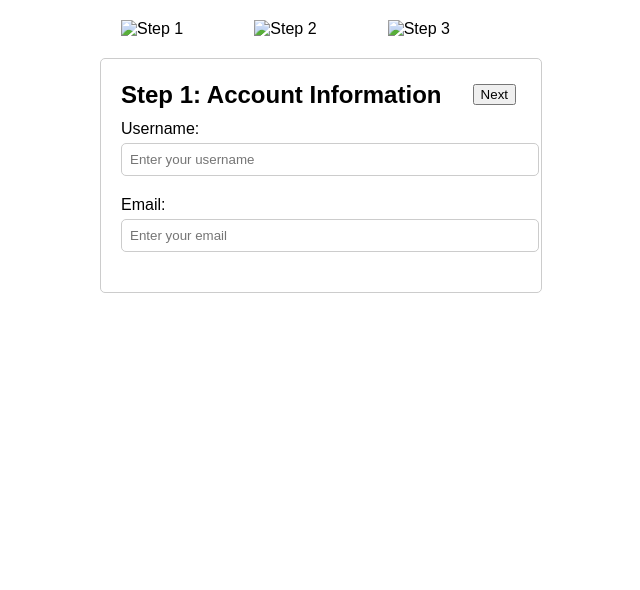
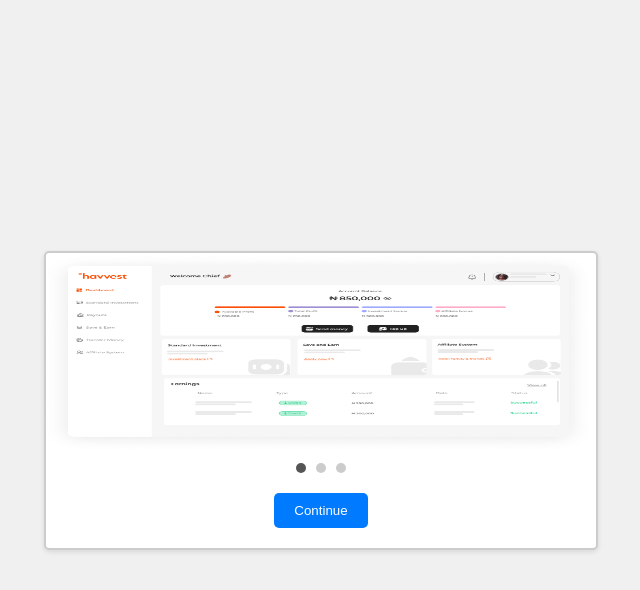
Before and after one commit to FlamesInTech/Havvest, a plain HTML site: page test.html in a window 1280 px wide. Shown: the whole page, without its empty margins (319-959 px from the left). Drawn offline with Linux system fonts and the light colour scheme.

Commit message:
updated the slider

```diff
--- a/style.css
+++ b/style.css
@@ -1,6 +1,7 @@
 *{
     margin: 0;
     font-family: "Montserrat";
+    /* outline: 2px solid red;  */
 }
 .main{
     display: flex;
@@ -69,36 +70,68 @@ span{
     flex-direction: column;
     gap: 2px;
 }
-.slider{
+.guide-slide{
+    font-weight: 600;
+    height: auto;
     width: 55%;
-    background-color: #fdf4f1;
+    /* outline: 1px solid blue; */
+    background:#fdf4f1;
+    display: flex;
+    flex-direction: column;
+    gap: 30px;
     padding: 40px;
 }
-.wrapper{
+.carousel{
+    padding: 20px;
+}
+.slider-container {
+    background-color: #fff;
+    border: 2px solid #ccc;
+    box-shadow: 0px 2px 5px rgba(0, 0, 0, 0.1);
+    border-radius: 5px;
+    overflow: hidden;
+     height: 400px;
+
+  }
+
+  .slider {
+    position: relative;
+    width: 100%;
+    height: 200px;
+    overflow: hidden;
+  }
+
+  .slides {
     display: flex;
-    max-width: 650px;
-    width: 100%;
-    /* height: 400px; */
-    outline: 1px solid red;
-    align-items: center;
-    justify-content: center;
-    /* position: relative; */
-    box-shadow: 0 5px 10px rgba(0, 0, 0.1);
-}
+    transition: transform 0.3s ease-in-out;
+  }
 
-.image-container{
-    height: 320px;
-    max-width: 500px;
-    width: 100%;
-    overflow: hidden;
-}
-.image-container .carousel{
+  .slide {
+    flex: 0 0 100%;
+    outline: 1px solid blue;
+  }
+
+  .slide img {
     height: 100%;
     width: 100%;
-    transition: all 0.4s ease;
-}
-.carousel img{
-    width: 100%;
-    height: 100%;
-    object-fit: cover;
-}
+    flex-shrink: 0;
+  }
+
+  .dots {
+    display: flex;
+    justify-content: center;
+    margin-top: 10px;
+  }
+
+  .dot {
+    width: 10px;
+    height: 10px;
+    margin: 0 5px;
+    background-color: #ccc;
+    border-radius: 50%;
+    cursor: pointer;
+  }
+
+  .active {
+    background-color: #555;
+  }
--- a/test.html
+++ b/test.html
@@ -1,176 +1,150 @@
 <!DOCTYPE html>
-<html>
+<html lang="en">
 <head>
-  <title>Dynamic Three-Step Sign Up Form</title>
+  <meta charset="UTF-8">
+  <meta name="viewport" content="width=device-width, initial-scale=1.0">
+  <title>Professional Image Slider</title>
   <style>
     body {
   font-family: Arial, sans-serif;
+  display: flex;
+  justify-content: center;
+  align-items: center;
+  height: 100vh;
+  margin: 0;
+  background-color: #f0f0f0;
 }
-    .step-form {
-      max-width: 400px;
-      margin: 0 auto;
-      padding: 20px;
-      border: 1px solid #ccc;
+
+.slider-container {
+  width: 550px;
+  background-color: #fff;
+  border: 2px solid #ccc;
+  box-shadow: 0px 2px 5px rgba(0, 0, 0, 0.1);
   border-radius: 5px;
-    }
-    .step {
-      display: none;
-    }
-    .step.active {
-      display: block;
-    }
-    .step-header {
-      display: flex;
-      justify-content: space-between;
-      align-items: center;
-      padding-bottom: 10px;
-    }
-    .step-header h2 {
-      margin: 0;
-    }
-    .step-buttons {
-      display: flex;
-    }
-    .step-buttons button {
-      margin: 5px;
-    }
-    .form-group {
-      margin-bottom: 20px;
-    }
-    .form-group label {
-      display: block;
-      margin-bottom: 5px;
-    }
-    .form-group input {
-      width: 100%;
-      padding: 8px;
-      border: 1px solid #ccc;
-      border-radius: 5px;
-    }
-    .slider-container {
-      max-width: 400px;
   overflow: hidden;
-      margin: 20px auto;
 }
 
 .slider {
-      display: flex;
-      transition: transform 0.3s ease;
+  position: relative;
+  width: 100%;
+  height: 200px;
+  overflow: hidden;
 }
 
-    .slider img {
+.slides {
+  display: flex;
+  transition: transform 0.3s ease-in-out;
+}
+
+.slide {
+  flex: 0 0 100%;
+}
+
+.slide img {
   width: 100%;
+  height: 200px;
 }
+
+.dots {
+  display: flex;
+  justify-content: center;
+  margin-top: 10px;
+}
+
+.dot {
+  width: 10px;
+  height: 10px;
+  margin: 0 5px;
+  background-color: #ccc;
+  border-radius: 50%;
+  cursor: pointer;
+}
+
+.active {
+  background-color: #555;
+}
+
+.continue-button {
+  display: block;
+  margin: 20px auto;
+  padding: 10px 20px;
+  background-color: #007BFF;
+  color: #fff;
+  border: none;
+  cursor: pointer;
+  border-radius: 5px;
+}
+
+.continue-button:hover {
+  background-color: #0056b3;
+}
+
   </style>
 </head>
 <body>
-
   <div class="slider-container">
     <div class="slider">
-          <img src="image1.jpg" alt="Step 1">
-          <img src="image2.jpg" alt="Step 2">
-          <img src="image3.jpg" alt="Step 3">
+      <div class="slides">
+        <div class="slide">
+          <img src="Havvestvfdd 1.png" alt="Image 1">
         </div>
+        <div class="slide">
+          <img src="fgrtte 1.png" alt="Image 2">
         </div>
-
-  <div class="step-form">
-    <div class="step step-1 active">
-      <div class="step-header">
-        <h2>Step 1: Account Information</h2>
-        <div class="step-buttons">
-          <button onclick="nextStep(1)">Next</button>
-        </div>
-      </div>
-      <div class="form-group">
-        <label for="username">Username:</label>
-        <input type="text" id="username" placeholder="Enter your username">
-      </div>
-      <div class="form-group">
-        <label for="email">Email:</label>
-        <input type="email" id="email" placeholder="Enter your email">
-      </div>
-    </div>
-
-    <div class="step step-2">
-      <div class="step-header">
-        <h2>Step 2: Personal Information</h2>
-        <div class="step-buttons">
-          <button onclick="prevStep(2)">Previous</button>
-          <button onclick="nextStep(2)">Next</button>
-        </div>
-      </div>
-      <div class="form-group">
-        <label for="fullname">Full Name:</label>
-        <input type="text" id="fullname" placeholder="Enter your full name">
-      </div>
-      <div class="form-group">
-        <label for="birthdate">Date of Birth:</label>
-        <input type="date" id="birthdate">
-      </div>
-    </div>
-
-    <div class="step step-3">
-      <div class="step-header">
-        <h2>Step 3: Account Type</h2>
-        <div class="step-buttons">
-          <button onclick="prevStep(3)">Previous</button>
-          <button onclick="submitForm()">Submit</button>
-        </div>
-      </div>
-      <div class="form-group">
-        <label for="accountType">Choose Account Type:</label>
-        <select id="accountType">
-          <option value="free">Free</option>
-          <option value="premium">Premium</option>
-        </select>
+        <div class="slide">
+          <img src="Designer 3 Copy 3vfd 1.png" alt="Image 3">
         </div>
       </div>
     </div>
+    <div class="dots">
+      <span class="dot"></span>
+      <span class="dot"></span>
+      <span class="dot"></span>
+    </div>
+    <button class="continue-button">Continue</button>
+  </div>
+  <script>
+    // Initialize variables
+const slidesContainer = document.querySelector('.slides');
+const slides = document.querySelectorAll('.slide');
+const dots = document.querySelectorAll('.dot');
+const continueButton = document.querySelector('.continue-button');
 
-  <script>
-    let currentStep = 1;
+let currentSlide = 0;
 
-    function showStep(stepNumber) {
-      const steps = document.querySelectorAll('.step');
-      for (let i = 0; i < steps.length; i++) {
-        steps[i].classList.remove('active');
+// Function to show the active slide
+function showSlide(slideIndex) {
+  slidesContainer.style.transform = `translateX(-${slideIndex * 100}%)`;
+
+  // Update the active dot
+  dots.forEach((dot, index) => {
+    if (index === slideIndex) {
+      dot.classList.add('active');
+    } else {
+      dot.classList.remove('active');
     }
-      steps[stepNumber - 1].classList.add('active');
-      currentStep = stepNumber;
+  });
 }
 
-    function nextStep(stepNumber) {
-      if (stepNumber === 1) {
-        // Add validation logic for Step 1 if required
-      } else if (stepNumber === 2) {
-        // Add validation logic for Step 2 if required
+// Function to move to the next slide
+function nextSlide() {
+  currentSlide = (currentSlide + 1) % slides.length;
+  showSlide(currentSlide);
 }
 
-      if (currentStep < 3) {
-        showStep(currentStep + 1);
-      }
-    }
+// Initialize the slider
+showSlide(currentSlide);
 
-    function prevStep(stepNumber) {
-      if (currentStep > 1) {
-        showStep(currentStep - 1);
-      }
-    }
+// Event listeners for dots and continue button
+dots.forEach((dot, index) => {
+  dot.addEventListener('click', () => {
+    currentSlide = index;
+    showSlide(currentSlide);
+  });
+});
 
-    function submitForm() {
-      // Here, you can gather all the form data and perform the final submission.
-      // For simplicity, let's log the form data to the console in this example.
-      const formData = {
-        username: document.getElementById('username').value,
-        email: document.getElementById('email').value,
-        fullname: document.getElementById('fullname').value,
-        birthdate: document.getElementById('birthdate').value,
-        accountType: document.getElementById('accountType').value,
-      };
-      console.log(formData);
+continueButton.addEventListener('click', nextSlide);
 
-      // In a real implementation, you would typically send this data to the server.
-    }
   </script>
 </body>
 </html>
```
Also changed, not shown: index.html (+56 -44 lines). Lines whose indentation alone changed are shown as unchanged.
